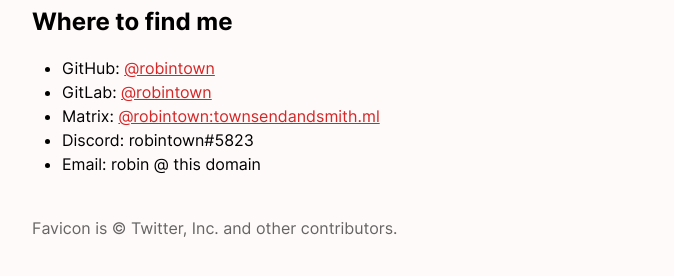
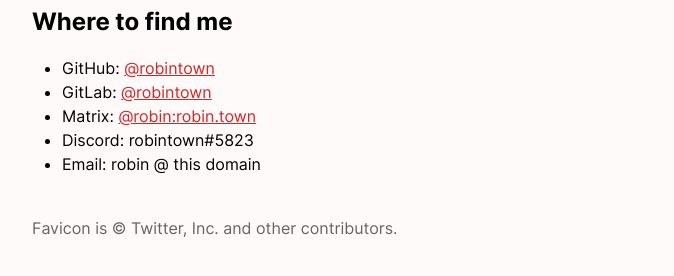
Before and after one commit to robintown/robin.town, a Jekyll site: the page built from index.html, in a window 1280 px wide. Shown: the part 513-789 px from the top of the page, without its empty margins (288-962 px from the left). Built offline with Jekyll 4.4.1, drawn with Linux system fonts in a browser that asks for light colours.

Commit message:
Update MXID

```diff
--- a/index.html
+++ b/index.html
@@ -16,7 +16,7 @@ title: Robin's home
 <ul>
   <li>GitHub: <a href="https://github.com/robintown">@robintown</a></li>
   <li>GitLab: <a href="https://gitlab.com/robintown">@robintown</a></li>
-  <li>Matrix: <a href="https://matrix.to/#/@robintown:townsendandsmith.ml">@robintown:townsendandsmith.ml</a></li>
+  <li>Matrix: <a href="https://matrix.to/#/@robin:robin.town">@robin:robin.town</a></li>
   <li>Discord: robintown#5823</li>
   <li>Email: robin @ this domain</li>
 </ul>
```
